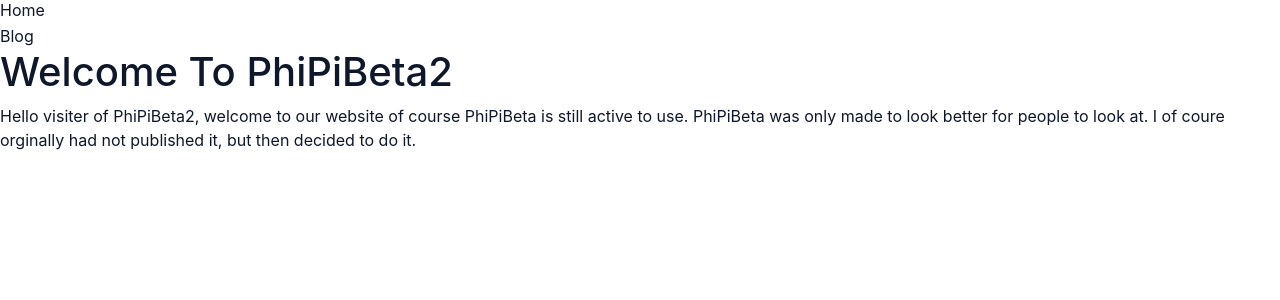
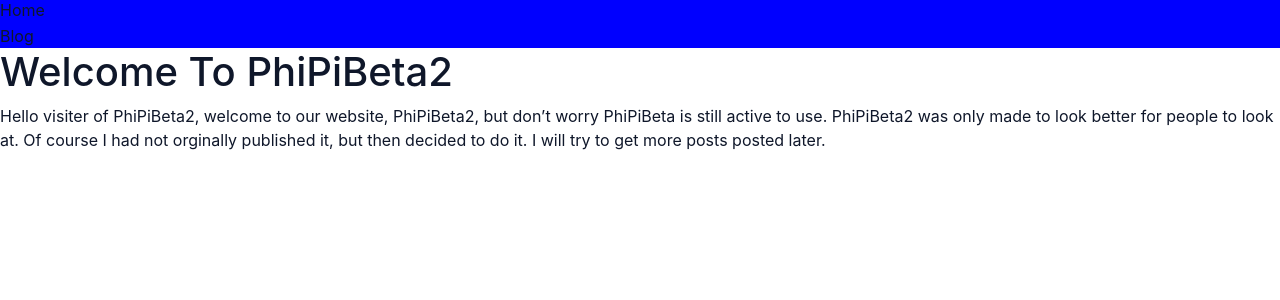
Before and after one commit to MohanISher47/MohanISher47.github.io, a Jekyll site: the page built from news/_posts/2026-02-13-intro.md, in a window 1280 px wide. Shown: the top 300 px of the page. Built offline with Jekyll 4.4.1, drawn with Linux system fonts in a browser that asks for light colours.

Commit message:
made better cuz I'm just like that

```diff
--- a/_layouts/default.html
+++ b/_layouts/default.html
@@ -6,7 +6,7 @@
     <link rel="stylesheet" href="/dist/css/main.css">
   </head>
   <body>
-    <nav>
+    <nav style="background-color: blue;" >
       <a class="nav-link" href="/">Home</a>
       <a class="nav-link" href="/news/">Blog</a>
     </nav>
--- a/news/_posts/2026-02-13-intro.md
+++ b/news/_posts/2026-02-13-intro.md
@@ -6,4 +6,4 @@ author: T.A.D
 
 # Welcome To PhiPiBeta2
 
-Hello visiter of PhiPiBeta2, welcome to our website of course PhiPiBeta is still active to use. PhiPiBeta was only made to look better for people to look at. I of coure orginally had not published it, but then decided to do it.
+Hello visiter of PhiPiBeta2, welcome to our website, PhiPiBeta2, but don't worry PhiPiBeta is still active to use. PhiPiBeta2 was only made to look better for people to look at. Of course I had not orginally published it, but then decided to do it. I will try to get more posts posted later.
```
Also changed, not shown: dist/css/main.css.
